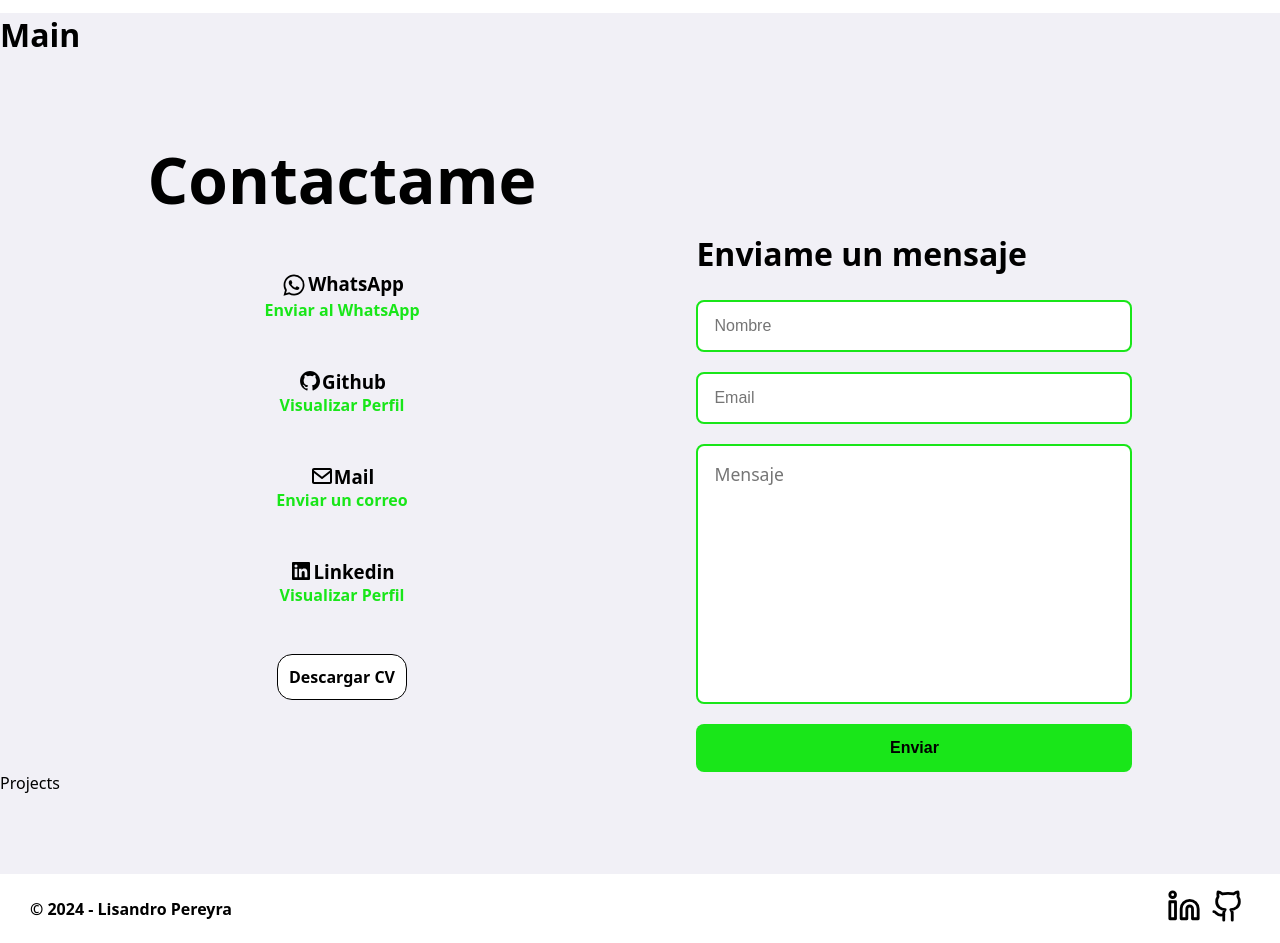
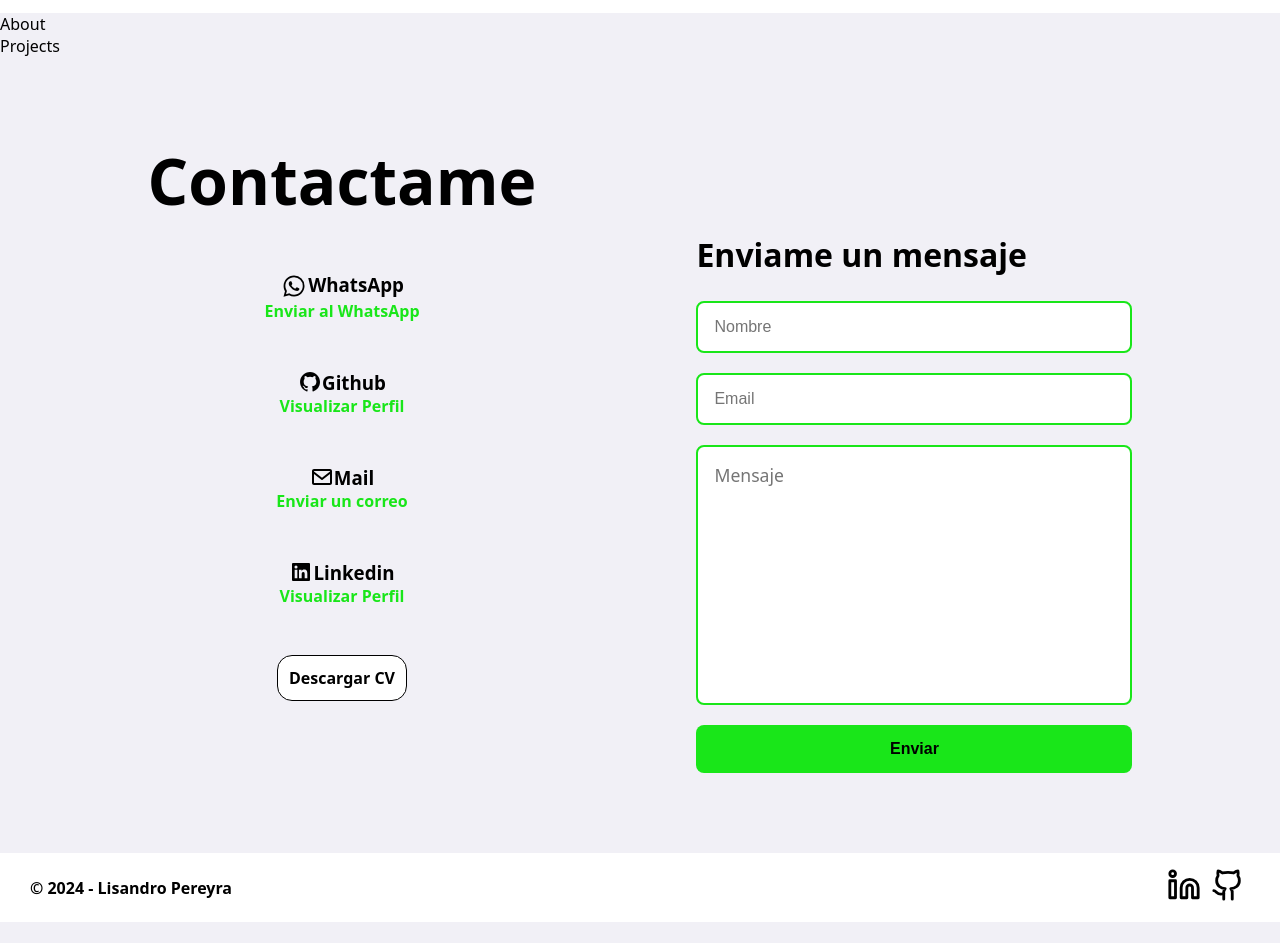
Before and after one commit to LisandroGG/Portfolio-Updated, a React (Vite) app: page / in a window 1280 px wide. Shown: the part 62-1005 px from the top of the page. After the commit the page ends 984 px from the top, so only its background shows below. Built offline with nearby package versions, Linux system fonts and the light colour scheme.

Commit message:
New Components

```diff
--- a/src/App.jsx
+++ b/src/App.jsx
@@ -2,7 +2,6 @@ import style from '../src/App.module.css'
 import Footer from './Components/Footer/Footer'
 import Main from './Components/Main/Main'
 import Nav from './Components/Nav/Nav'
-import Projects from './Components/Projects/Projects'
 
 function App() {
 
@@ -10,7 +9,6 @@ function App() {
     <>
       <Nav />
       <Main />
-      <Projects />
       <Footer />
     </>
   )
--- /dev/null
+++ b/src/Components/About/About.jsx
@@ -0,0 +1,13 @@
+import style from '../About/About.module.css'
+import { useTheme } from '../../Context/Theme';
+
+const About = () => {
+
+    const { isDarkMode, toggleTheme } = useTheme();
+
+    return(
+        <div id="about">About</div>
+    )
+}
+
+export default About
--- a/src/Components/Footer/Footer.jsx
+++ b/src/Components/Footer/Footer.jsx
@@ -5,33 +5,21 @@ const Footer = () => {
 
     const { isDarkMode } = useTheme();
 
+    const currentColor = isDarkMode ? "white" : "black";
+
     return(
         <div className={style.footer}>
             <span>© 2024 - Lisandro Pereyra</span>
             <div className={style.container}>
-                {isDarkMode ?
-
 
                 <div className={style.links}>
                 <a href="https://www.linkedin.com/in/lisandro-pereyra-18503626a/" target='_black'>
-                    <svg xmlns="http://www.w3.org/2000/svg" width="34" height="34" viewBox="0 0 24 24" fill="none" stroke="white" strokeWidth="2" strokeLinecap="round" strokeLinejoin="round"><path d="M16 8a6 6 0 0 1 6 6v7h-4v-7a2 2 0 0 0-2-2 2 2 0 0 0-2 2v7h-4v-7a6 6 0 0 1 6-6z"></path><rect width="4" height="12" x="2" y="9"></rect><circle cx="4" cy="4" r="2"></circle></svg>
+                    <svg xmlns="http://www.w3.org/2000/svg" width="34" height="34" viewBox="0 0 24 24" fill="none" stroke={currentColor} strokeWidth="2" strokeLinecap="round" strokeLinejoin="round"><path d="M16 8a6 6 0 0 1 6 6v7h-4v-7a2 2 0 0 0-2-2 2 2 0 0 0-2 2v7h-4v-7a6 6 0 0 1 6-6z"></path><rect width="4" height="12" x="2" y="9"></rect><circle cx="4" cy="4" r="2"></circle></svg>
                 </a>
                 <a href="https://github.com/LisandroGG" target='_blank'>
-                    <svg xmlns="http://www.w3.org/2000/svg" width="34" height="34" viewBox="0 0 24 24" fill="none" stroke="white" strokeWidth="2" strokeLinecap="round" strokeLinejoin="round"><path d="M15 22v-4a4.8 4.8 0 0 0-1-3.5c3 0 6-2 6-5.5.08-1.25-.27-2.48-1-3.5.28-1.15.28-2.35 0-3.5 0 0-1 0-3 1.5-2.64-.5-5.36-.5-8 0C6 2 5 2 5 2c-.3 1.15-.3 2.35 0 3.5A5.403 5.403 0 0 0 4 9c0 3.5 3 5.5 6 5.5-.39.49-.68 1.05-.85 1.65-.17.6-.22 1.23-.15 1.85v4"></path><path d="M9 18c-4.51 2-5-2-7-2"></path></svg>
+                    <svg xmlns="http://www.w3.org/2000/svg" width="34" height="34" viewBox="0 0 24 24" fill="none" stroke={currentColor} strokeWidth="2" strokeLinecap="round" strokeLinejoin="round"><path d="M15 22v-4a4.8 4.8 0 0 0-1-3.5c3 0 6-2 6-5.5.08-1.25-.27-2.48-1-3.5.28-1.15.28-2.35 0-3.5 0 0-1 0-3 1.5-2.64-.5-5.36-.5-8 0C6 2 5 2 5 2c-.3 1.15-.3 2.35 0 3.5A5.403 5.403 0 0 0 4 9c0 3.5 3 5.5 6 5.5-.39.49-.68 1.05-.85 1.65-.17.6-.22 1.23-.15 1.85v4"></path><path d="M9 18c-4.51 2-5-2-7-2"></path></svg>
                 </a>
                 </div>
-
-                :
-
-                <div className={style.links}>
-                <a href="https://www.linkedin.com/in/lisandro-pereyra-18503626a/" target='_black'>
-                    <svg xmlns="http://www.w3.org/2000/svg" width="34" height="34" viewBox="0 0 24 24" fill="none" stroke="black" strokeWidth="2" strokeLinecap="round" strokeLinejoin="round"><path d="M16 8a6 6 0 0 1 6 6v7h-4v-7a2 2 0 0 0-2-2 2 2 0 0 0-2 2v7h-4v-7a6 6 0 0 1 6-6z"></path><rect width="4" height="12" x="2" y="9"></rect><circle cx="4" cy="4" r="2"></circle></svg>
-                </a>
-                <a href="https://github.com/LisandroGG" target='_blank'>
-                    <svg xmlns="http://www.w3.org/2000/svg" width="34" height="34" viewBox="0 0 24 24" fill="none" stroke="black" strokeWidth="2" strokeLinecap="round" strokeLinejoin="round"><path d="M15 22v-4a4.8 4.8 0 0 0-1-3.5c3 0 6-2 6-5.5.08-1.25-.27-2.48-1-3.5.28-1.15.28-2.35 0-3.5 0 0-1 0-3 1.5-2.64-.5-5.36-.5-8 0C6 2 5 2 5 2c-.3 1.15-.3 2.35 0 3.5A5.403 5.403 0 0 0 4 9c0 3.5 3 5.5 6 5.5-.39.49-.68 1.05-.85 1.65-.17.6-.22 1.23-.15 1.85v4"></path><path d="M9 18c-4.51 2-5-2-7-2"></path></svg>
-                </a>
-                </div>
-                }
             </div>
         </div>
     )
--- a/src/Components/Main/Main.jsx
+++ b/src/Components/Main/Main.jsx
@@ -1,11 +1,14 @@
 import Contact from '../Contact/Contact'
+import Projects from '../Projects/Projects'
+import About from '../About/About'
 import style from '../Main/Main.module.css'
 
 const Main = () => {
 
     return(
         <div>
-            <h1>Main</h1>
+            <About />
+            <Projects />
             <Contact></Contact>
         </div>
     )
--- a/src/Components/Nav/Nav.jsx
+++ b/src/Components/Nav/Nav.jsx
@@ -20,8 +20,8 @@ const Nav = () => {
 
             <div className={style.menu}>
                 <ul>
-                    <li><a href="#">Sobre Mi</a></li>
-                    <li className={style.modi}><a href="#">Proyectos</a></li>
+                    <li><a href="#about">Sobre Mi</a></li>
+                    <li className={style.modi}><a href="#projects">Proyectos</a></li>
                     <li className={style.modi}><a href="#contact">Contactame</a></li>
                 </ul>
             </div>
--- a/src/Components/Projects/Projects.jsx
+++ b/src/Components/Projects/Projects.jsx
@@ -6,7 +6,7 @@ const Projects = () => {
     const { isDarkMode, toggleTheme } = useTheme();
 
     return(
-        <div>Projects</div>
+        <div id="projects">Projects</div>
     )
 }
 
```
Also changed, not shown: src/Components/About/About.module.css (added).
